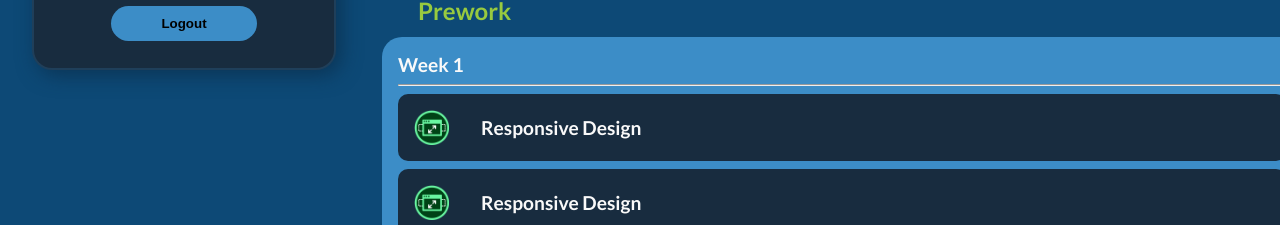
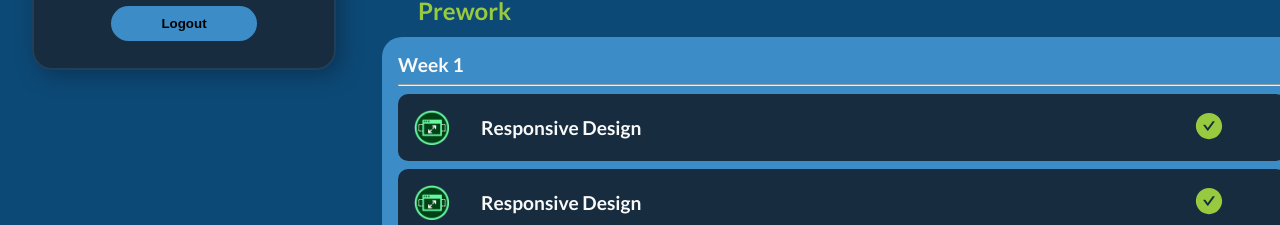
Before and after one commit to hack-learning/masterpath_frontend, a Next.js app: page /master-path in a window 1280 px wide. Shown: the part 718-943 px from the top of the page. Built offline with nearby package versions, Linux system fonts and the light colour scheme.

Commit message:
checkbox for complete corse

```diff
--- a/components/CourseCard/index.js
+++ b/components/CourseCard/index.js
@@ -1,18 +1,31 @@
 // import Libraries
 import { useState } from 'react';
+import { AiFillCheckCircle } from 'react-icons/ai';
+import { useDispatch } from 'react-redux';
 
+import { stepSucces } from '../../redux/actions/userActions';
 // import Styles
-import { Card } from './styles';
+import { Card, CheckcompletCours } from './styles';
 
 // ---------- COMPONENT ---------- //
 export const CourseCard = ({ badge, name, link }) => {
-	const [finished, setfinished] = useState(false);
+	const dispatch = useDispatch();
+	const [checkCourse, setcheckCourse] = useState(false);
 
+	const endStep = () => {
+		setcheckCourse(true);
+		dispatch(stepSucces());
+	};
 	return (
-		<Card finish={finished}>
+		<Card checkCourse={checkCourse}>
 			<a href={link} target="_blank">
 				<img src={badge} alt={name} />
 				<h3>{name}</h3>
+				{!checkCourse && (
+					<CheckcompletCours onClick={endStep}>
+						<AiFillCheckCircle color="#98ca3f" />
+					</CheckcompletCours>
+				)}
 			</a>
 		</Card>
 	);
--- a/components/CourseCard/styles.js
+++ b/components/CourseCard/styles.js
@@ -9,6 +9,8 @@ export const Card = styled.div`
 	border-radius: ${border.borderRadiusSmall};
 	margin-bottom: 0.5em;
 	transition: 0.3s;
+	display: flex;
+	justify-content: space-between;
 	&:hover {
 		box-shadow: 2px 2px 5px rgba(10, 48, 77, 0.8);
 	}
@@ -22,7 +24,7 @@ export const Card = styled.div`
 		color: ${colors.white};
 	}
 	background-color: ${(props) =>
-		props.finish ? `${colors.main}` : `${colors.second}`};
+		props.checkCourse ? `${colors.main}` : `${colors.second}`};
 
 	img {
 		width: 35px;
@@ -31,3 +33,17 @@ export const Card = styled.div`
 		margin-right: 2em;
 	}
 `;
+export const CheckcompletCours = styled.button`
+	position: absolute;
+	right: 50px;
+	background-color: transparent;
+	border: none;
+	outline: none;
+	transition: 0.3s;
+	cursor: pointer;
+
+	svg {
+		width: 30px;
+		height: 30px;
+	}
+`
```
